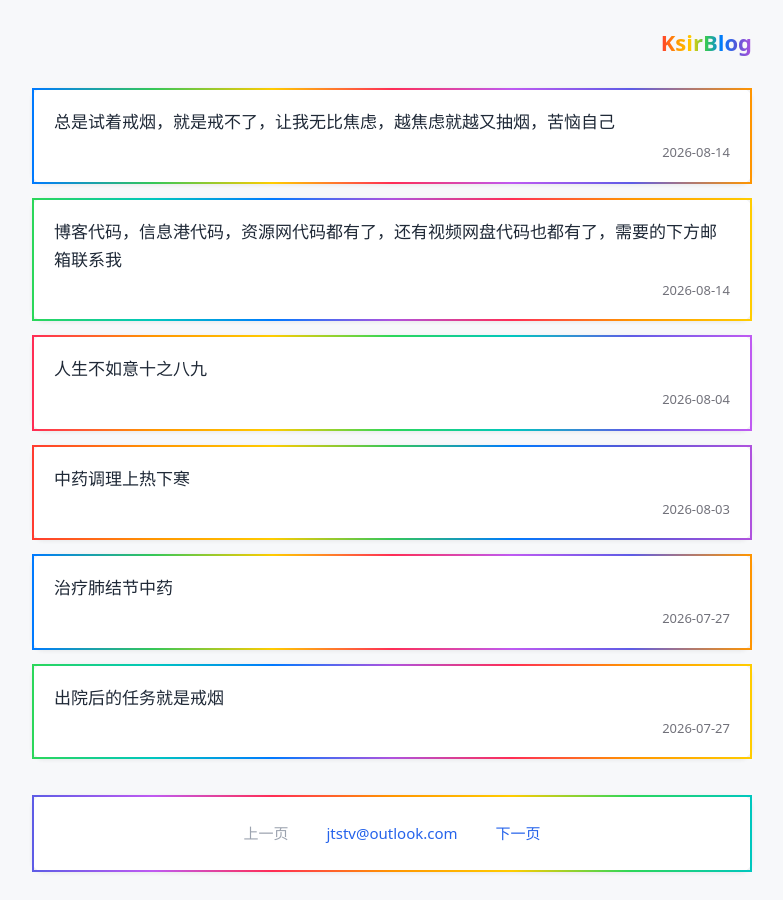
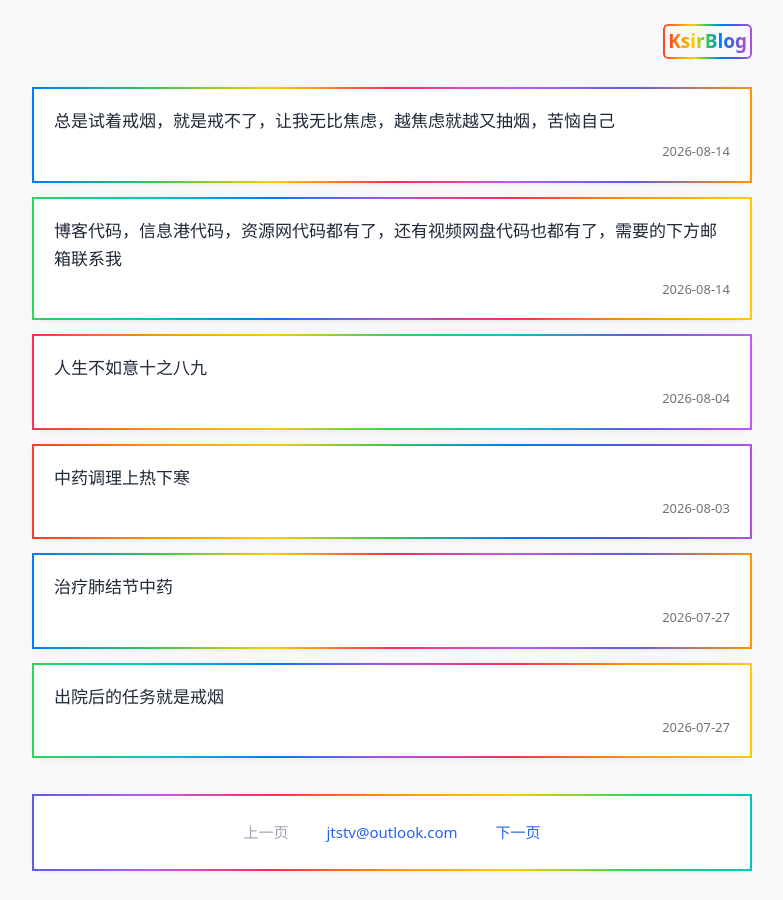
Before and after one commit to JTSTV/Jtstv.github.io, a Jekyll site: the page built from index.html, in a window 1280 px wide. Shown: the whole page, without its empty margins (248-1031 px from the left). Built offline with Jekyll 4.4.1, drawn with Linux system fonts in a browser that asks for light colours; the list of posts is cut into pages by our own code.

Commit message:
更新 index.html

```diff
--- a/index.html
+++ b/index.html
@@ -16,9 +16,29 @@ layout: null
 body{font:16px system-ui,-apple-system,sans-serif;background:#f7f8fa;color:#2c333a;padding:24px 16px;line-height:1.65}
 .container{max-width:720px;margin:0 auto}
 .site-header{text-align:right;margin-bottom:28px}
-/* 和post页面返回链接完全一致的纯CSS七彩虹文字，无JS */
+
+/* 紧贴文字彩虹边框容器 */
+.site-title-wrap{
+  display:inline-block;
+  position:relative;
+  padding:2px 5px;
+}
+.site-title-wrap::before{
+  content:"";
+  position:absolute;
+  inset:0;
+  border-radius:5px;
+  padding:2px;
+  background:linear-gradient(90deg,#ff3b30,#ff9500,#ffcc00,#34c759,#007aff,#5856d6,#af52de);
+  -webkit-mask:linear-gradient(#fff 0 0) content-box,linear-gradient(#fff 0 0);
+  mask:linear-gradient(#fff 0 0) content-box,linear-gradient(#fff 0 0);
+  -webkit-mask-composite:xor;
+  mask-composite:exclude;
+  pointer-events:none;
+}
+/* 七彩虹文字，字体缩小到19px */
 .site-title{
-  font-size:22px;
+  font-size:19px;
   font-weight:600;
   text-decoration:none;
   background:linear-gradient(90deg,#ff3b30,#ff9500,#ffcc00,#34c759,#007aff,#5856d6,#af52de);
@@ -80,7 +100,9 @@ body{padding:16px 12px}
 <body>
 <div class="container">
 <div class="site-header">
+<div class="site-title-wrap">
 <a href="/" class="site-title">{{site.title}}</a>
+</div>
 </div>
 {%for post in paginator.posts%}
 <div class="post-item">
```
